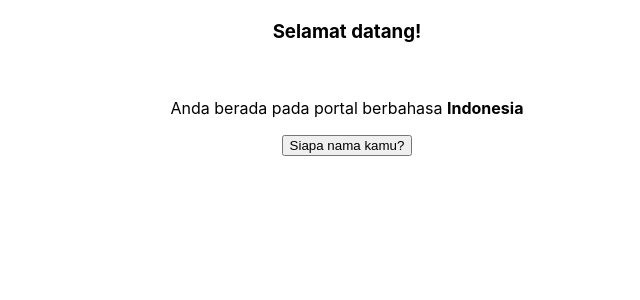
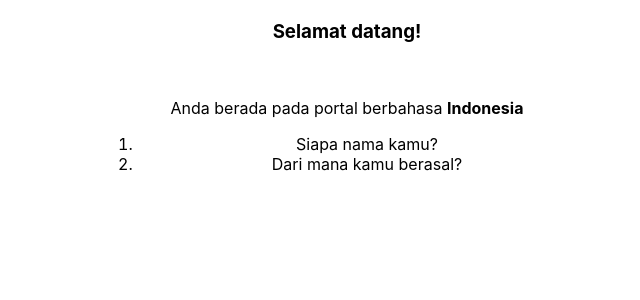
Before and after one commit to alfanzain/reactjs-functional-learn-component, a React (Create React App) app: page / in a window 1280 px wide. Shown: the top 300 px of the page, without its empty margins (293-933 px from the left). Built offline with nearby package versions, Linux system fonts and the light colour scheme.

Commit message:
[2.3] useContext functional component

```diff
--- a/src/App.js
+++ b/src/App.js
@@ -1,7 +1,7 @@
-import React, { useState } from 'react';
+import React, { useState, useContext } from 'react';
 import './App.css';
 
-const ctxColor = React.createContext();
+const ctxLang = React.createContext();
 
 /*
 Dengan React Context:
@@ -13,18 +13,18 @@ const App = () => {
 	const [lang, setLang] = useState('Indonesia');
 
 	return (
-		<ctxColor.Provider value={lang}>
+		<ctxLang.Provider value={lang}>
 			<div style={{ margin: '20px auto', width: '500px', textAlign: 'center' }}>
 				<Welcome />
 				<Form />
 			</div>
-		</ctxColor.Provider>
+		</ctxLang.Provider>
 	);
 };
 
 const Welcome = () => {
 	return (
-		<ctxColor.Consumer>
+		<ctxLang.Consumer>
 			{context => (
 				<div>
 					<h3>Selamat datang!</h3>
@@ -34,30 +34,34 @@ const Welcome = () => {
 					</p>
 				</div>
 			)}
-		</ctxColor.Consumer>
+		</ctxLang.Consumer>
 	);
 };
 
 const Form = () => {
 	return (
 		<div>
-			<Confirm />
+			<Questionare />
 		</div>
 	);
 };
 
-const Confirm = () => {
+const Questionare = () => {
+	const lang = useContext(ctxLang);
+
 	return (
-		<ctxColor.Consumer>
-			{context => (
-				<div>
-					<button>
-						{context == 'Indonesia' && 'Siapa nama kamu?'}
-						{context == 'English' && 'Who are you?'}
-					</button>
-				</div>
-			)}
-		</ctxColor.Consumer>
+		<div>
+			<ol>
+				<li>
+					{lang == 'Indonesia' && 'Siapa nama kamu?'}
+					{lang == 'English' && 'Who are you?'}
+				</li>
+				<li>
+					{lang == 'Indonesia' && 'Dari mana kamu berasal?'}
+					{lang == 'English' && 'Where do you come from??'}
+				</li>
+			</ol>
+		</div>
 	);
 };
 
```
